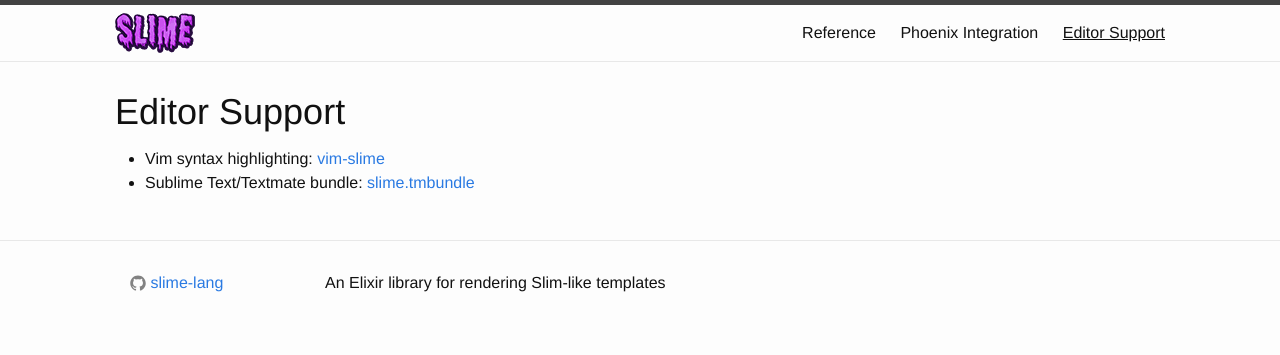
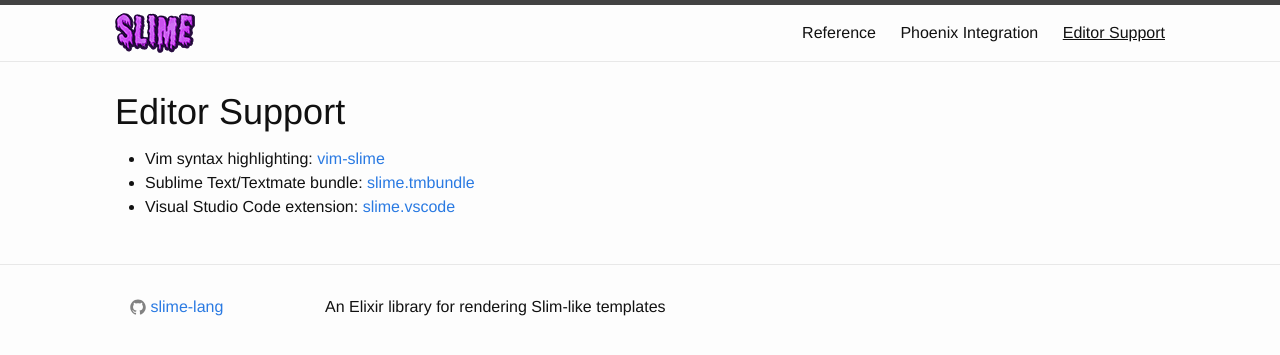
Before and after one commit to slime-lang/slime-lang.github.io, a Jekyll site: the page built from editors.html, in a window 1280 px wide. Shown: the top 355 px of the page. Built offline with Jekyll 4.4.1, drawn with Linux system fonts in a browser that asks for light colours.

Commit message:
Update editors.html (#7)
Add Visual Studio Code extension, `slime.vscode`.

```diff
--- a/editors.html
+++ b/editors.html
@@ -11,4 +11,7 @@ order: 3
   <li>
     Sublime Text/Textmate bundle: <a href="https://github.com/hedgesky/slime.tmbundle">slime.tmbundle</a>
   </li>
+  <li>
+    Visual Studio Code extension: <a href="https://github.com/xolan/slime.vscode">slime.vscode</a>
+  </li>
 </ul>
```
